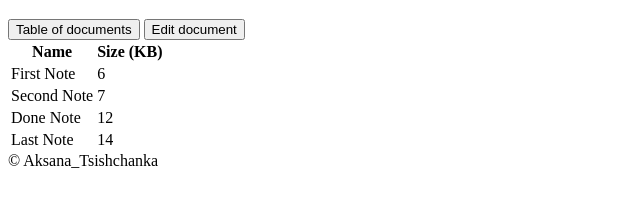
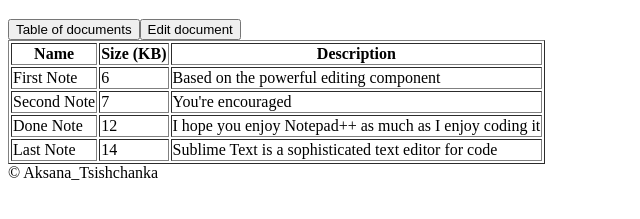
Before and after one commit to Aksana-Tsishchanka/online-editor, a website: page index.html at #/routerEditDoc in a window 1280 px wide. Both pictures are taken after a click on the button "Table of documents". Shown: the part 61-280 px from the top of the page, without its empty margins (0-640 px from the left). Drawn offline with nearby package versions, Linux system fonts and the light colour scheme; some packages are replaced by stand-ins of ours.

Commit message:
modification structure of project"

```diff
--- /dev/null
+++ b/app/app.js
@@ -0,0 +1,26 @@
+
+var editDocApp = angular.module('listDocApp',["ui.router"]);
+
+				editDocApp.controller('ListDocCtrl', function($scope, $rootScope){
+					window.console.log($rootScope);
+
+					$scope.docs = [
+						{name: 'First Note', size: 6, description: "Based on the powerful editing component"},
+						{name: 'Second Note', size: 7, description: "You're encouraged"},
+						{name: 'Done Note', size: 12, description: "I hope you enjoy Notepad++ as much as I enjoy coding it"},
+						{name: 'Last Note', size: 14, description: "Sublime Text is a sophisticated text editor for code"}
+					];
+				});
+
+				editDocApp.config(function($stateProvider) {
+					$stateProvider
+						.state('routerListDoc', {
+							url: "/routerListDoc",
+							templateUrl: "app/components/listDoc/viewListDoc.html"
+						})
+						.state('routerEditDoc', {
+							url: "/routerEditDoc",
+							templateUrl: "app/components/editDoc/viewEditDoc.html"
+						})
+
+					});
--- /dev/null
+++ b/app/components/listDoc/viewListDoc.html
@@ -0,0 +1,14 @@
+<table ng-controller="ListDocCtrl" border="1">
+  	<thead>
+  		<th>Name</th>
+  		<th>Size (KB)</th>
+		<th>Description</th>
+	</thead>
+	<tbody>
+		<tr ng-repeat="doc in docs">
+			<td ng-bind="doc.name"></td>
+			<td ng-bind="doc.size", ng-click="myfunc(doc)"></td>
+			<td ng-bind="doc.description"></td>
+		</tr>
+  	</tbody>
+</table>
--- a/index.html
+++ b/index.html
@@ -3,41 +3,6 @@
 	<head>
 		<meta charset="UTF-8">
 		<title>Online-editor</title>
-		<script type="text/javascript" src="folder_components\angular\angular.js"></script>
-		<script type="text/javascript" src="folder_components\angular-ui-router\release\angular-ui-router.js"></script>
-		<script type="text/javascript">
-
-			var editDocApp = angular.module('listDocApp',["ui.router"]);
-
-				editDocApp.controller('ListDocCtrl', function($scope, $rootScope){
-					window.console.log($rootScope);
-
-					$scope.docs = [
-						{name: 'First Note', size: 6},
-						{name: 'Second Note', size: 7},
-						{name: 'Done Note', size: 12},
-						{name: 'Last Note', size: 14}
-					];
-					$scope.myfunc = function(){
-						alert();
-					}
-				});
-
-				editDocApp.config(function($stateProvider) {
-					$stateProvider
-						.state('routerListDoc', {
-							url: "/routerListDoc",
-							templateUrl: "viewListDoc.html"
-						})
-						.state('routerEditDoc', {
-							url: "/routerEditDoc",
-							templateUrl: "viewEditDoc.html"
-						})
-
-					});
-
-		</script>
-
 	</head>
 
 	<body ng-app="listDocApp">
@@ -45,7 +10,7 @@
     		<h1>Online-editor</h1>
   		</header>
   		<nav>
-  				<button type="button" ui-sref="routerListDoc">Table of documents</button> <button type="button" ui-sref="routerEditDoc">Edit document</a></button>
+  				<button type="button" ui-sref="routerListDoc">Table of documents</button><button type="button" ui-sref="routerEditDoc">Edit document</a></button>
   		</nav>
 
   		<article>
@@ -57,7 +22,8 @@
   		<footer>
     		&#169; Aksana_Tsishchanka
   		</footer>
-
-
+  		<script type="text/javascript" src="folder_components\angular\angular.js"></script>
+		<script type="text/javascript" src="folder_components\angular-ui-router\release\angular-ui-router.js"></script>
+		<script type="text/javascript" src="app\app.js"></script>
 	</body>
 </html>
```
Also changed, not shown: app/components/editDoc/viewEditDoc.html (added, +1 -0 lines).
